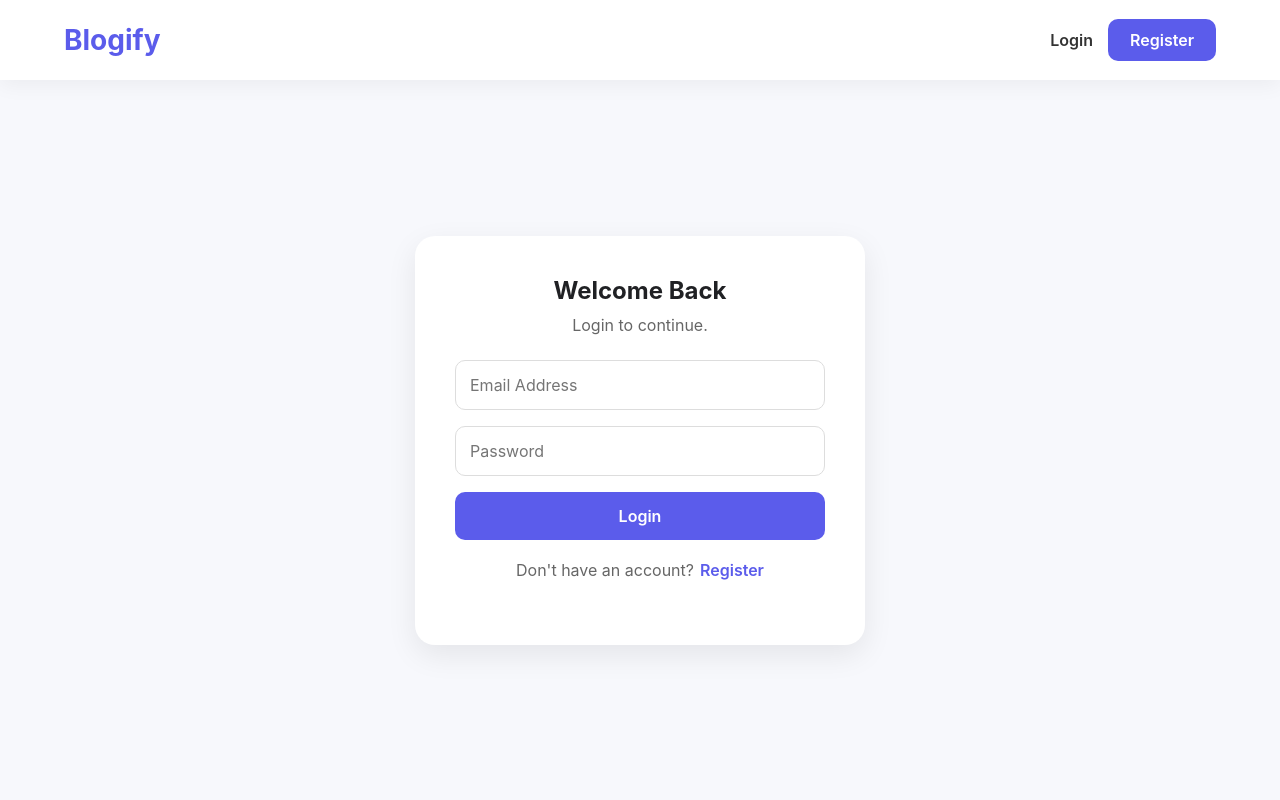
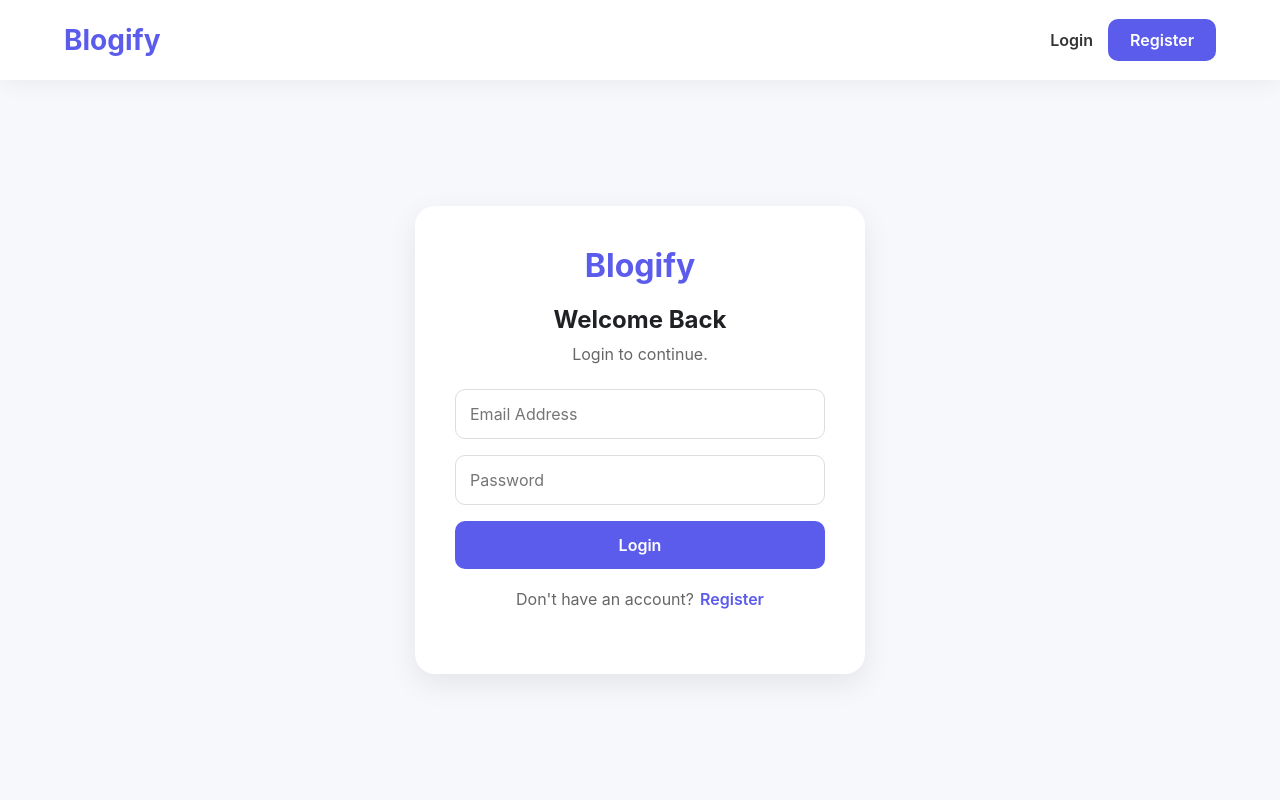
Before and after one commit to Mayur-Rithe-14/blog-website, a React (Vite) app in the folder client/: page /login in a window 1280 px wide. Shown: the top 800 px of the page. Built offline with nearby package versions, Linux system fonts and the light colour scheme; no server answers.

Commit message:
updated CSS for auth page

```diff
--- a/client/src/pages/Login.jsx
+++ b/client/src/pages/Login.jsx
@@ -47,8 +47,8 @@ function Login() {
   return (
     <section className="auth-page">
       <div className="auth-card">
+        <h1 className="logo">Blogify</h1>
         <h1>Welcome Back</h1>
-
         <p>Login to continue.</p>
 
         {error && <div className="error">{error}</div>}
--- a/client/src/pages/Register.jsx
+++ b/client/src/pages/Register.jsx
@@ -62,7 +62,7 @@ function Register() {
   return (
     <section className="auth-page">
       <div className="auth-card">
-        <h2 className="logo">Blogify</h2>
+        <h1 className="logo">Blogify</h1>
         <h1>Create Account</h1>
         <p>Join Blogify today.</p>
 
--- a/client/src/styles/auth.css
+++ b/client/src/styles/auth.css
@@ -14,6 +14,14 @@
   padding: 40px;
   border-radius: 20px;
   box-shadow: 0 10px 30px rgba(0, 0, 0, 0.08);
+}
+
+.auth-card .logo {
+  text-align: center;
+  font-size: 32px;
+  font-weight: bold;
+  color: #5b5ceb;
+  margin-bottom: 20px;
 }
 
 .auth-card h1 {
```
